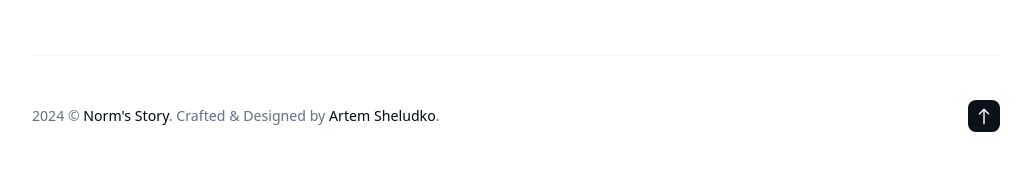
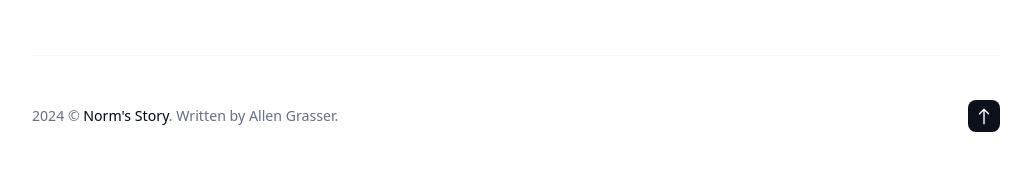
Before and after one commit to normangrasser/normangrasser.github.io, a Jekyll site: the page built from index.html, in a window 1280 px wide and 900 px high, scrolled down 9260 px. Shown: the part 724-895 px from the top of the window, without its empty margins (124-1155 px from the left). Built offline with Jekyll 4.4.1, drawn with Linux system fonts in a browser that asks for light colours; nearby versions of some CDN libraries.

Commit message:
Add copyright information

```diff
--- a/_includes/footer.html
+++ b/_includes/footer.html
@@ -92,7 +92,7 @@
 
         <div class="footer__info">
           <div class="footer__info-box">
-            <div class="copyright">{{site.time | date: '%Y'}} &copy; <a href="/">{{site.data.settings.title}}</a>. Crafted & Designed by <a href="https://jekyllthemes.io/developers/artem-sheludko">Artem Sheludko</a>.</div>
+            <div class="copyright">{{site.time | date: '%Y'}} &copy; <a href="/">{{site.data.settings.title}}</a>. Written by Allen Grasser.</div>
             <div class="top" title="Top"><i class="ion ion-ios-arrow-round-up"></i></div>
           </div>
         </div>
```
